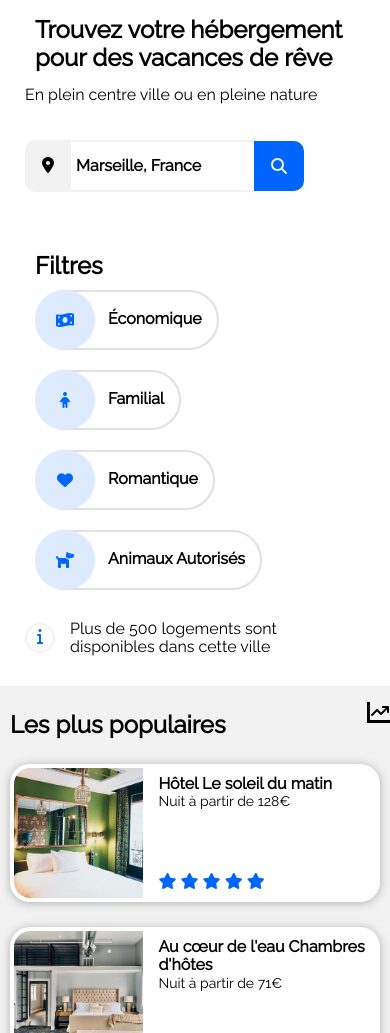
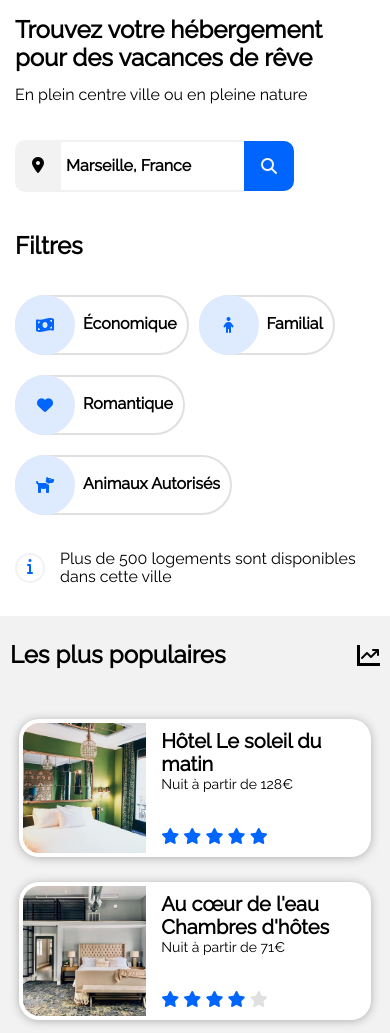
Before and after one commit to P0B0CK/OC_P02_Booki, a plain HTML site: page index.html in a window 390 px wide. Shown: the part 116-1149 px from the top of the page. Drawn offline with Linux system fonts and the light colour scheme.

Commit message:
Session 28/03

```diff
--- a/css/css.css
+++ b/css/css.css
@@ -97,6 +97,11 @@ a
     color: black;
 }
 
+h2.recherche
+{
+    font-size: ;
+}
+
 h2
 {
     margin: 0;
@@ -106,7 +111,7 @@ h3
 {
     margin: 0;
     text-align: left;
-    font-size: 16px;
+    font-size: 20px;
 }
 
 .vignetteGalerie h3
@@ -142,6 +147,11 @@ h3
 .paddingSpace
 {
     padding: 0 20px 0 0;
+}
+
+.paddingSides
+{
+    padding: 10px;
 }
 
 .fontBold
@@ -203,7 +213,7 @@ li.navButton:hover
 
 #recherche
 {
-    margin: 30px 25px;
+    margin: 30px 15px;
 }
 
 /* SEARCH BAR */
@@ -328,7 +338,7 @@ input
     border-radius: #e0e0e0 45px solid;
     border: 2px #e0e0e0 solid;
     border-radius: 45px;
-    margin: 10px;
+    margin: 10px 10px 10px 0;
 }
 
 .testFiltre:hover
@@ -357,7 +367,7 @@ input
 .testFiltreText
 {
     font-weight: bold;
-    padding: 0 15px;
+    padding: 0 10px;
 }
 /* END FILTRE */
 
@@ -426,7 +436,6 @@ input
 
 .description
 {
-    width: 100%;
     padding: 5px 15px;
     display: flex;
     flex-flow: column wrap;
@@ -682,6 +691,7 @@ footer
         display: flex;
         flex-direction: column;
         margin-bottom: 30px;
+        margin: 0;
     }
 
     nav ul
@@ -717,13 +727,18 @@ footer
 
     h2
     {
-        margin: 25px 0 0 10px;
+        margin: 25px 0;
     }
 
     /*_____SEARCH MOBILE_____*/
 
 
     /* _____FILTRES MOBILES_____*/
+
+    .filters
+    {
+        margin: 0 0 25px 0;
+    }
 
         .alignFilters
     {
@@ -805,7 +820,7 @@ footer
 
     .vignettes
     {
-        width: 90%;
+        width: 100%;
         height: auto;
     }
 
@@ -898,7 +913,8 @@ footer
         display: flex;
         flex-direction: column-reverse;
         justify-content: space-around;
-        padding: 0;
+        padding: 0 10px;
+        background-color: #F2F2F2;
     }
 
     .hebergements
--- a/index.html
+++ b/index.html
@@ -45,7 +45,7 @@
                                 <div class="searchMap searchBar">
                                     <input type="search" value="Marseille, France"/>
                                 </div>
-                                <button class="buttonSearch searchBar">
+                                <button type="submit" class="buttonSearch searchBar">
                                     <i class="fa-solid fa-magnifying-glass iconHidden"></i>
                                     <span class="textHidden">Rechercher</span>
                                 </button>
@@ -57,22 +57,22 @@
                             <ul class="filtersZone">
                                 <li class="testFiltre">
                                     <div class="testFiltreIcon"><i class="fa-solid fa-money-bill-wave"></i></div>
-                                    <div class="testFiltreText"><a href="#" alt="trier par budget">Économique</a></div>
+                                    <div class="testFiltreText"><a href="#" title="trier par budget">Économique</a></div>
                                 </li>
 
                                 <li class="testFiltre">
                                     <div class="testFiltreIcon"><i class="fa-solid fa-child"></i></div>
-                                    <div class="testFiltreText"><a href="#" alt="trier par budget">Familial</a></div>
+                                    <div class="testFiltreText"><a href="#" title="trier par budget">Familial</a></div>
                                 </li>
 
                                 <li class="testFiltre">
                                     <div class="testFiltreIcon"><i class="fa-solid fa-heart"></i></div>
-                                    <div class="testFiltreText"><a href="#" alt="trier par budget">Romantique</a></div>
+                                    <div class="testFiltreText"><a href="#" title="trier par budget">Romantique</a></div>
                                 </li>
 
                                 <li class="testFiltre">
                                     <div class="testFiltreIcon"><i class="fa-solid fa-dog"></i></div>
-                                    <div class="testFiltreText"><a href="#" alt="trier par budget">Animaux Autorisés</a></div>
+                                    <div class="testFiltreText"><a href="#" title="trier par budget">Animaux Autorisés</a></div>
                                 </li>
                             </ul>
                     </div>
```
